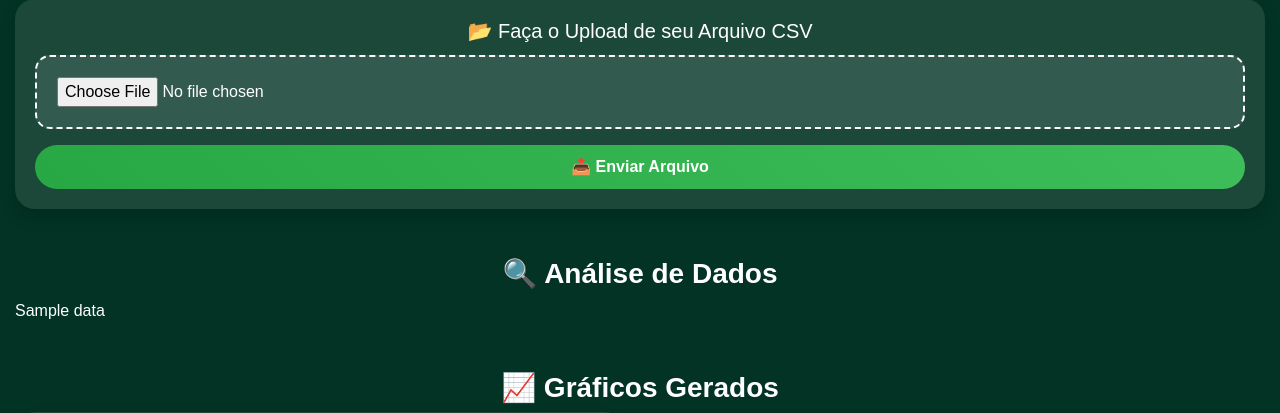
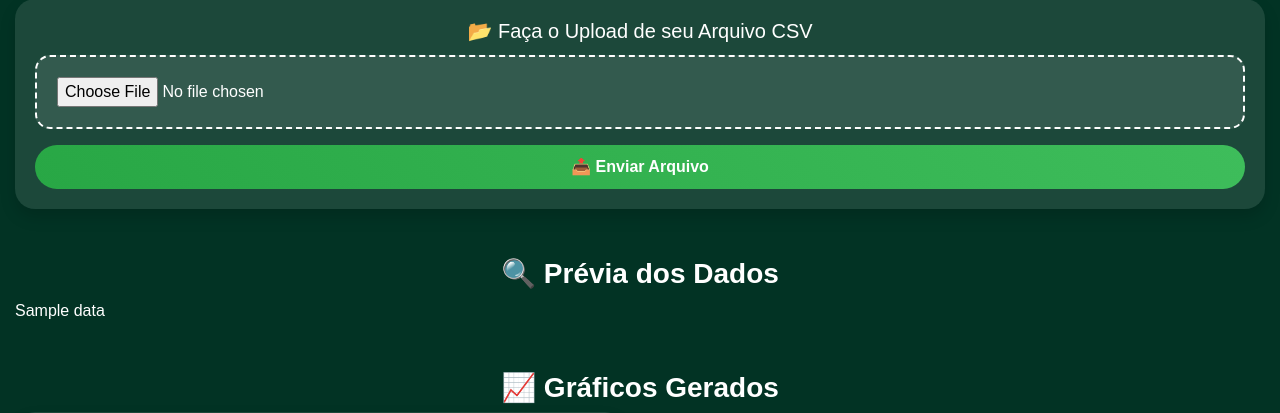
Before and after one commit to JOAOGOMES22/Stroke-Prediction, a Flask app: template app/templates/index.html in a window 1280 px wide. Shown: the part 145-558 px from the top of the page. Run offline with Flask 3, Linux system fonts and the light colour scheme; the template is opened without the code that fills it: most values are stand-ins (such as "Sample title", 1, 10 or a date in 2020); some libraries are stand-ins or nearby versions.

Commit message:
style: change 'análise' to 'prévia'

```diff
--- a/app/templates/index.html
+++ b/app/templates/index.html
@@ -38,7 +38,7 @@
     <!-- Seção de Análise de Dados -->
     {% if data %}
     <section id="analysis-section">
-        <h3 class="mt-5 text-center">🔍 Análise de Dados</h3>
+        <h3 class="mt-5 text-center">🔍 Prévia dos Dados</h3>
         <div class="table-responsive mb-4">
             {{ data|safe }}
         </div>
```
